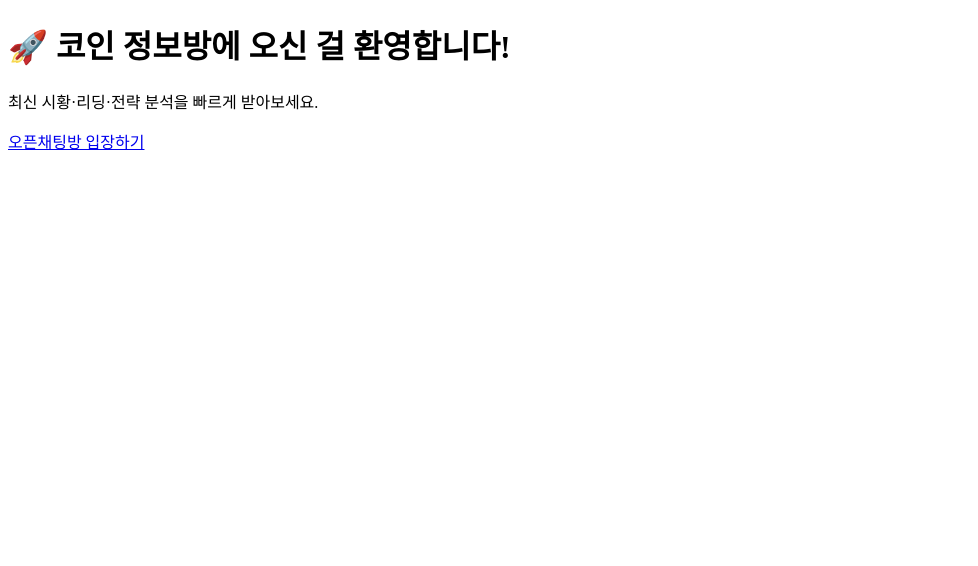
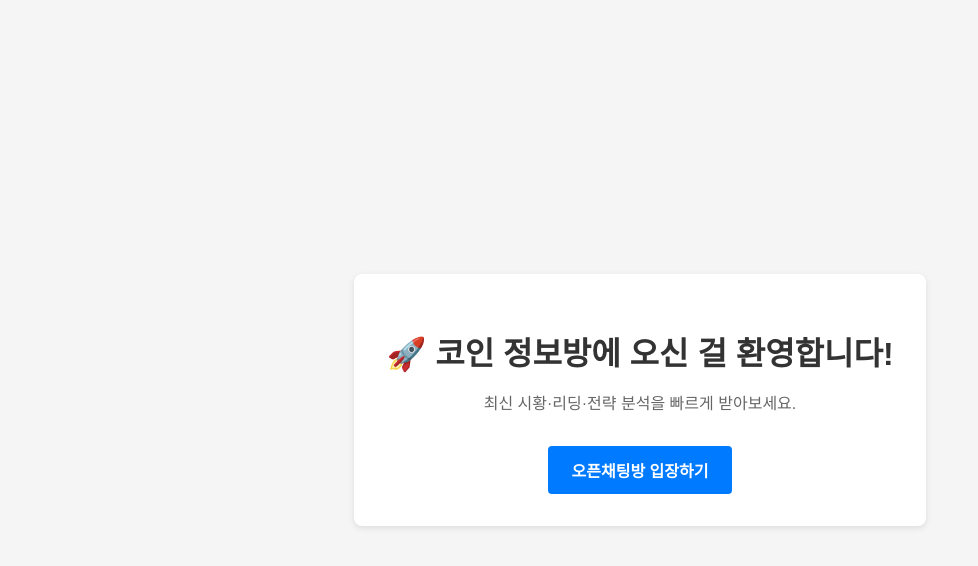
Before and after one commit to kksejksjk/BTC_COIN_NO1, a plain HTML site: page index.html in a window 1280 px wide. Shown: the whole page, without its empty margins (0-978 px from the left). Drawn offline with Linux system fonts and the light colour scheme.

Commit message:
Update index.html

```diff
--- a/index.html
+++ b/index.html
@@ -7,9 +7,8 @@
   <!-- OG 태그(선택) -->
   <meta property="og:title" content="코인 정보방 입장하기">
   <meta property="og:description" content="최신 시황·리딩·전략을 빠르게 받아보세요">
-  <meta property="og:image" content="https://kksejksjk.github.io/coin-chat-landing/og-image.png">
-<meta property="og:image:width" content="1200">
-<meta property="og:image:height" content="630">
+  <meta property="og:image" content="https://USERNAME.github.io/coin-chat-landing/og-image.png">
+  <link rel="stylesheet" href="css/style.css">
 </head>
 <body>
   <div class="container">
```
